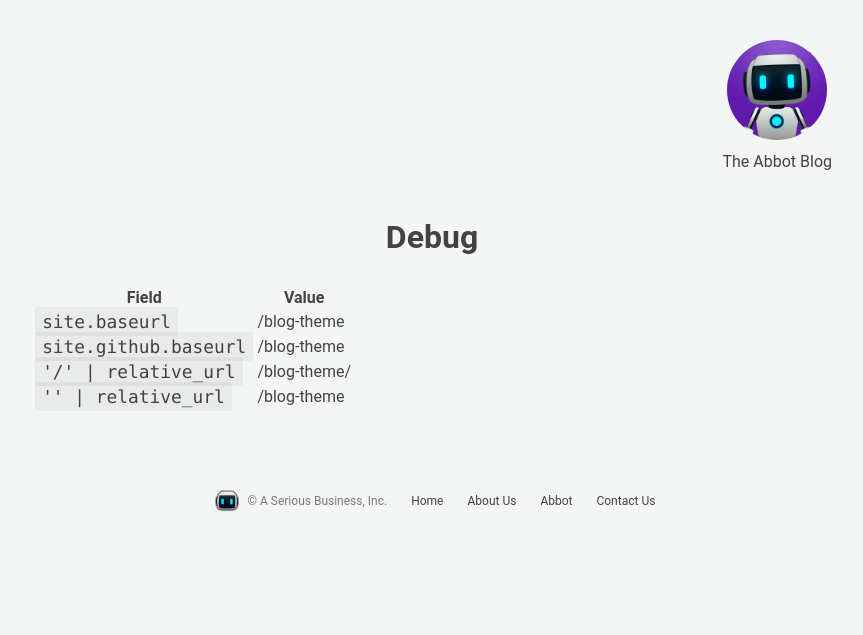
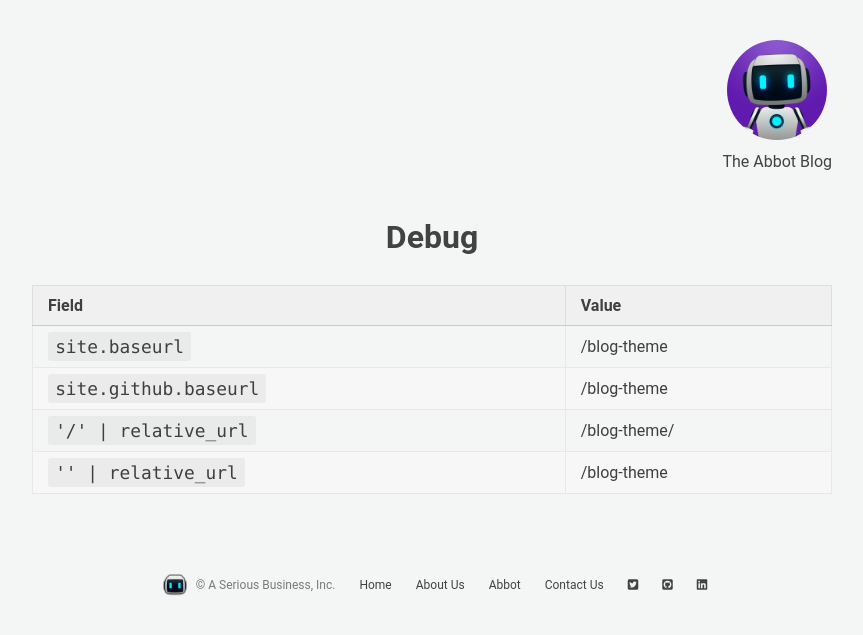
Before and after one commit to aseriousbiz/blog-theme, a Jekyll site: the page built from assets/pages/debug.md, in a window 1280 px wide. Shown: the top 635 px of the page, without its empty margins (208-1071 px from the left). Built offline with Jekyll 4.4.1, drawn with Linux system fonts in a browser that asks for light colours; nearby versions of some CDN libraries.

Commit message:
Add Social Media to footer

```diff
--- a/_includes/footer.html
+++ b/_includes/footer.html
@@ -9,6 +9,9 @@
           <li><a href="https://aseriousbusiness.com/about/">About Us</a></li>
           <li><a href="https://ab.bot">Abbot</a></li>
           <li><a href="mailto:{{ site.contact.email }}">Contact Us</a></li>
-      </ul>
+          <li><a href="https://twitter.com/getAbbot"><i class="fab fa-twitter-square"></i></a></li>
+          <li><a href="https://github.com/aseriousbiz"><i class="fab fa-github-square"></i></a></li>
+          <li><a href="https://www.linkedin.com/company/a-serious-business-inc/"><i class="fab fa-linkedin"></i></a></li>
+        </ul>
   </nav>
 </footer>
--- a/_sass/blog-theme/_base.scss
+++ b/_sass/blog-theme/_base.scss
@@ -33,14 +33,51 @@ h1, h2 {
   margin-bottom: 1em;
 }
 
-ul, li {
-  margin: 0;
-  padding: 0;
-}
-
 p, li, h1, h2 {
   font-size: 20px;
   line-height: 30px;
+}
+
+blockquote {
+  font-size: 23.625px;
+  border-left: 4px solid #e8e8e8;
+  color: #828282;
+  font-style: italic;
+  letter-spacing: -1px;
+  padding-left: 15px;
+}
+
+// --------
+// Tables
+// --------
+table {
+  border: 1px solid $grey-color-light;
+  border-collapse: collapse;
+  color: lighten($text-color, 18%);
+  margin-bottom: $spacing-unit;
+  text-align: $table-text-align;
+  width: 100%;
+
+  tr {
+    &:nth-child(even) {
+      background-color: lighten($grey-color-light, 6%);
+    }
+  }
+
+  th,
+  td {
+    padding: ($spacing-unit / 3) ($spacing-unit / 2);
+  }
+
+  th {
+    background-color: lighten($grey-color-light, 3%);
+    border: 1px solid darken($grey-color-light, 4%);
+    border-bottom-color: darken($grey-color-light, 12%);
+  }
+
+  td {
+    border: 1px solid $grey-color-light;
+  }
 }
 
 @media only screen and (max-width: 700px) {
--- a/_sass/blog-theme/_footer.scss
+++ b/_sass/blog-theme/_footer.scss
@@ -29,6 +29,10 @@ footer nav ul li {
     white-space: nowrap;
     font-size: 0.75rem;
     vertical-align: middle;
+
+    svg {
+      font-size: 1.5em !important;
+    }
 }
 
 footer nav ul li a, footer nav ul li span {
```
